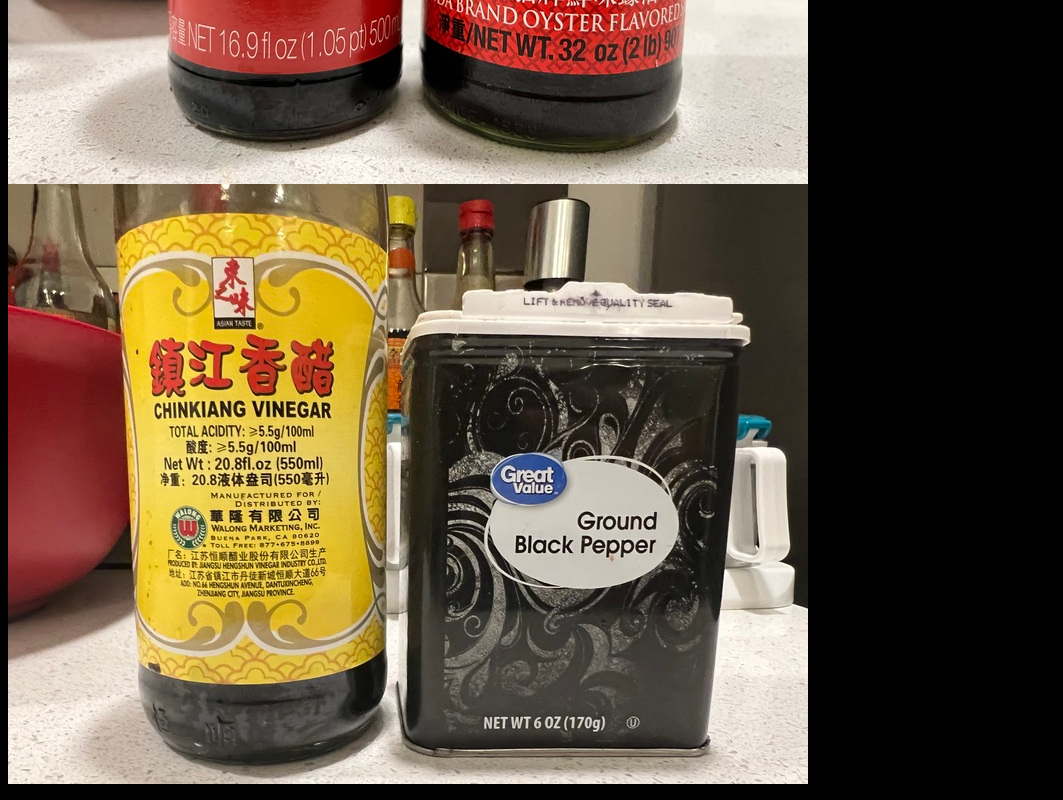
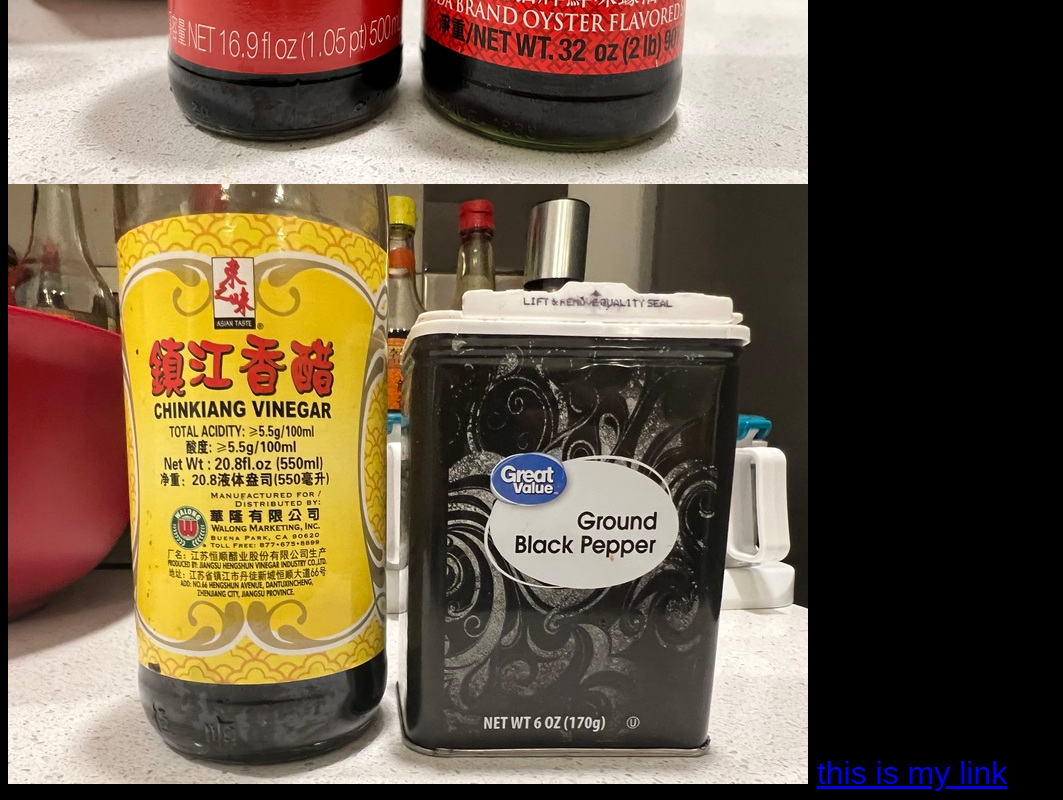
Before and after one commit to xhan29/twineproject, a plain HTML site: page index.html in a window 1280 px wide. Shown: the part 498-1298 px from the top of the page, without its empty margins (0-1063 px from the left). Drawn offline with Linux system fonts and the light colour scheme.

Commit message:
Update index.html

```diff
--- a/index.html
+++ b/index.html
@@ -15,5 +15,7 @@
 
   <img src="https://xhan29.github.io/twineproject/images/so.jpeg">
   <img src="https://xhan29.github.io/twineproject/images/vp.jpeg">
+
+  <a href="https://xhan29.github.io/twineproject/twine.html">this is my link</a>
 </body>
 </html>
```
